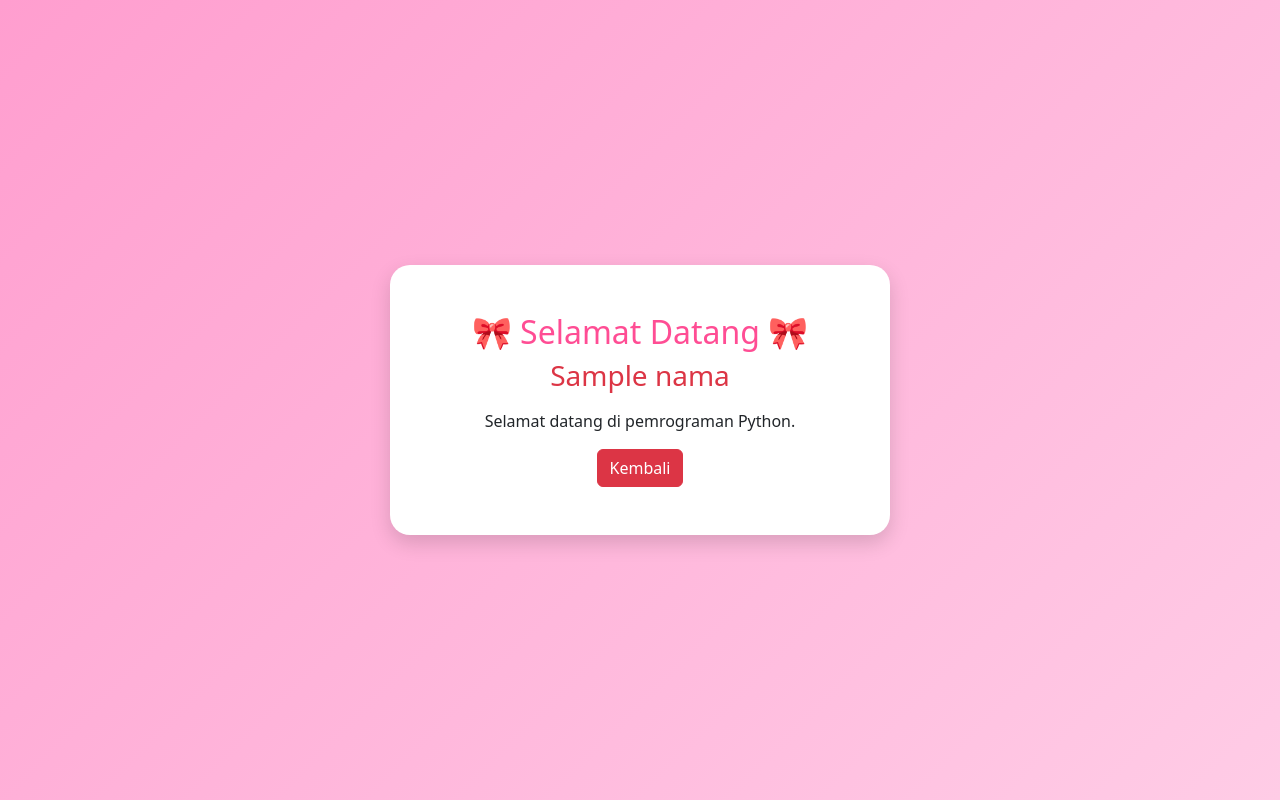
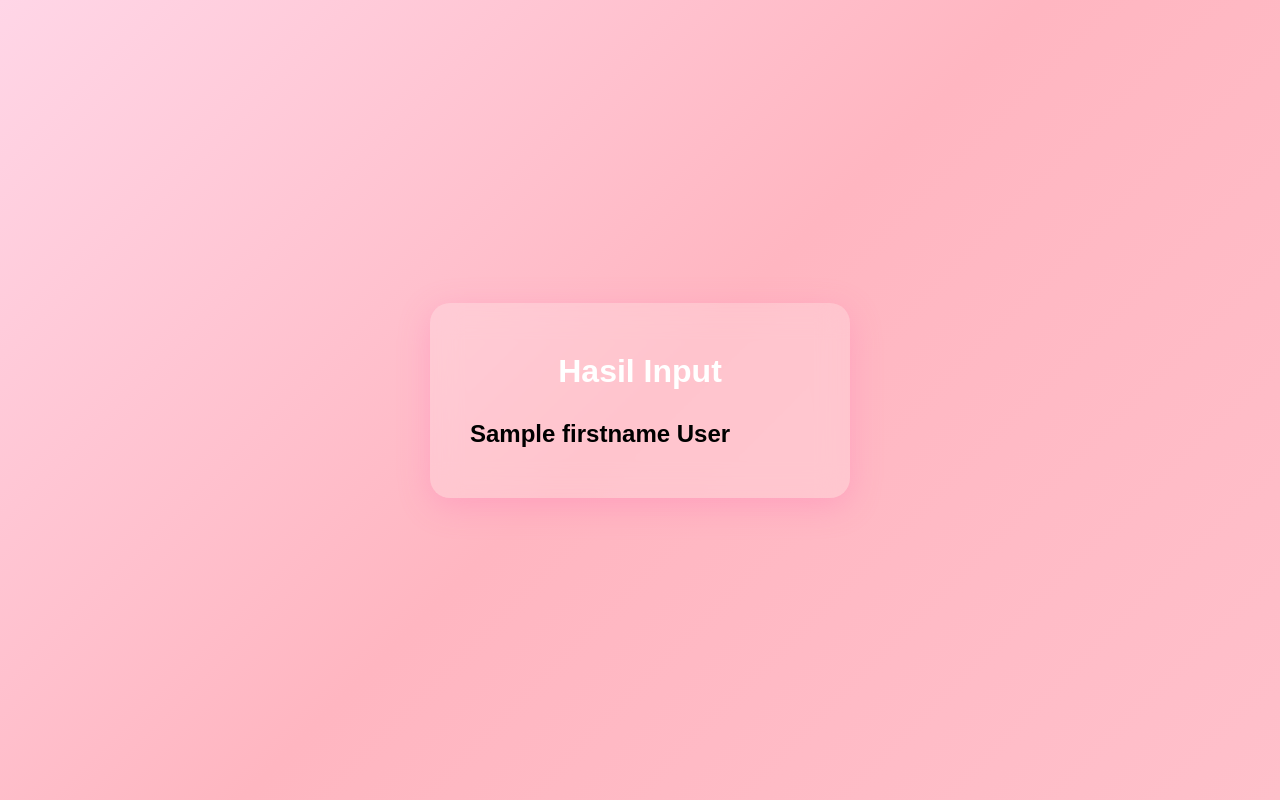
Before and after one commit to cherryrahmah102-pixel/project-flask, a Flask app: template templates/response.html in a window 1280 px wide. Run offline with Flask 3, Linux system fonts and the light colour scheme; the template is opened without the code that fills it: most values are stand-ins (such as "Sample title", 1, 10 or a date in 2020).

Commit message:
Update response.html

```diff
--- a/templates/response.html
+++ b/templates/response.html
@@ -2,52 +2,15 @@
 <html>
 <head>
     <title>Hasil</title>
-
-    <link href="https://cdn.jsdelivr.net/npm/bootstrap@5.3.3/dist/css/bootstrap.min.css"
-          rel="stylesheet">
-
-    <style>
-        body{
-            background: linear-gradient(135deg,#ff9ecf,#ffcce6);
-            height:100vh;
-            display:flex;
-            justify-content:center;
-            align-items:center;
-        }
-
-        .card{
-            width:500px;
-            border:none;
-            border-radius:20px;
-            box-shadow:0 8px 20px rgba(0,0,0,0.15);
-        }
-
-        h2{
-            color:#ff4d94;
-        }
-    </style>
+    <link rel="stylesheet" href="{{ url_for('static', filename='style.css') }}">
 </head>
-
 <body>
 
 <div class="card">
-    <div class="card-body text-center p-5">
+    <h1>Hasil Input</h1>
 
-        <h2>🎀 Selamat Datang 🎀</h2>
+    <h2>{{ firstname }} {{ lastname }}</h2>
 
-        <h3 class="text-danger">
-            {{ nama }}
-        </h3>
-
-        <p class="mt-3">
-            Selamat datang di pemrograman Python.
-        </p>
-
-        <a href="/" class="btn btn-danger">
-            Kembali
-        </a>
-
-    </div>
 </div>
 
 </body>
```
